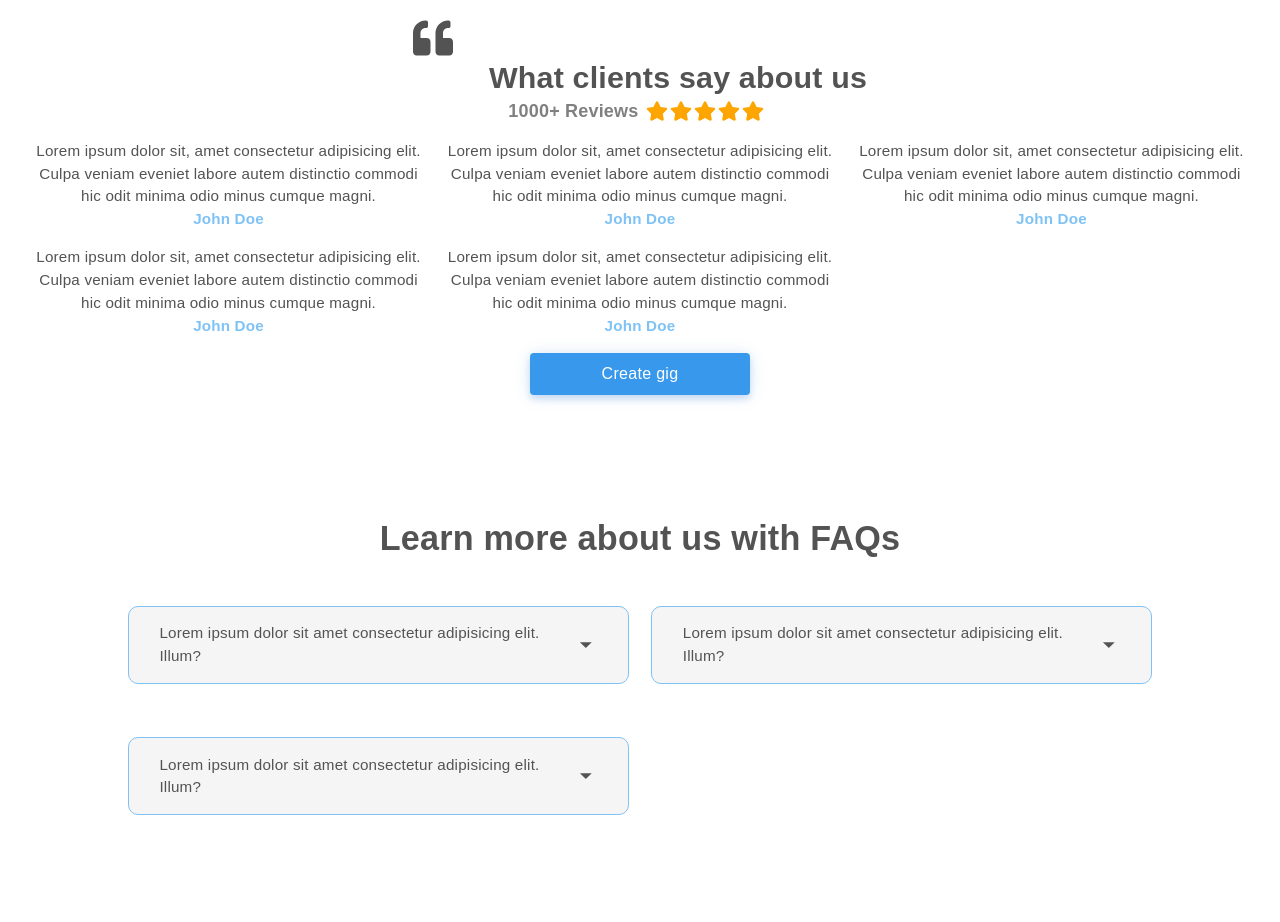
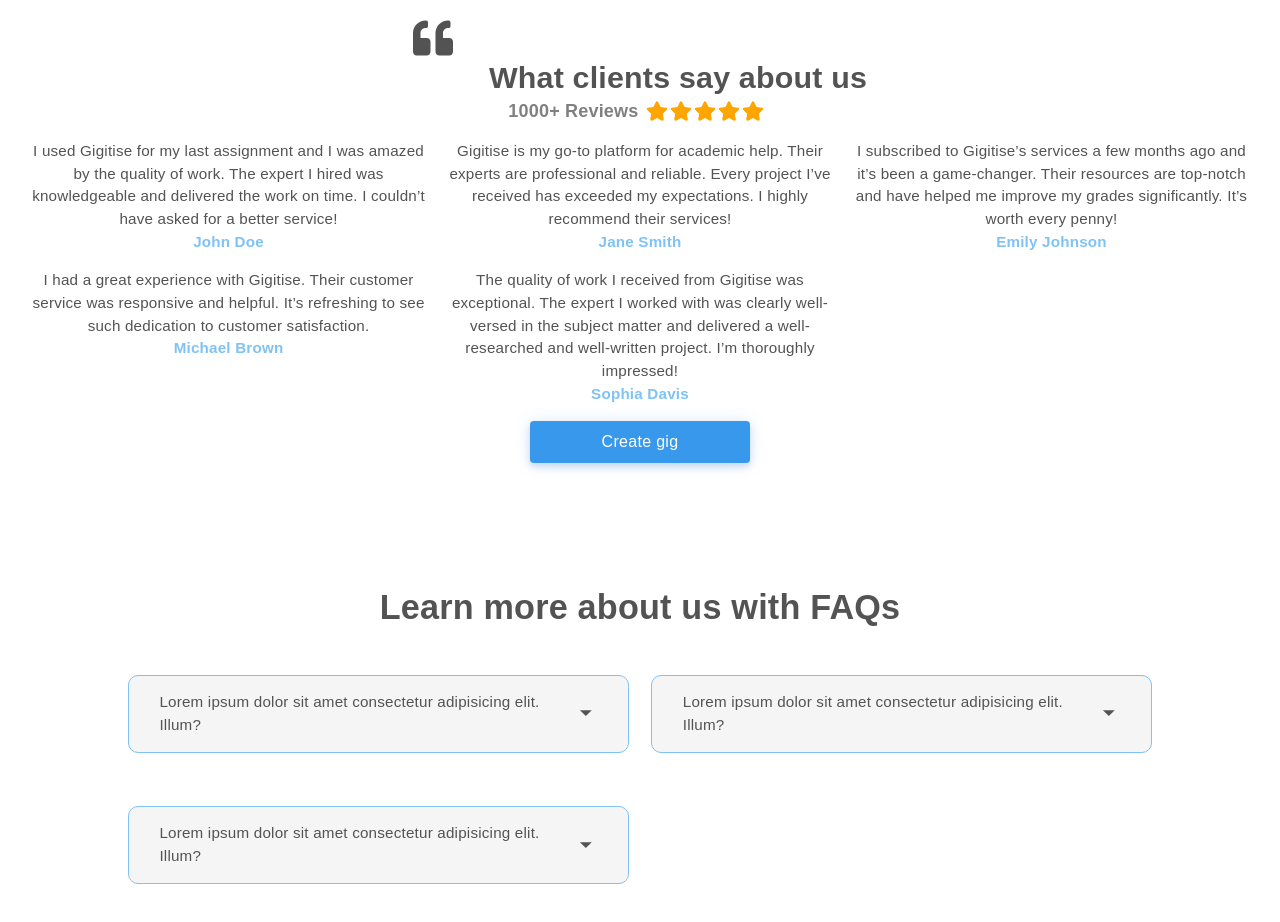
Before and after one commit to Gigitise/landing-page, a React (Vite) app: page / in a window 1280 px wide. Shown: the part 8060-8982 px from the top of the page. Built offline with nearby package versions, Linux system fonts and the light colour scheme.

Commit message:
Refactor Reviews  to dynamically render reviews

```diff
--- a/src/components/reviews/Reviews.jsx
+++ b/src/components/reviews/Reviews.jsx
@@ -1,7 +1,7 @@
 import { FaStar } from "react-icons/fa";
 import "./reviews.css";
 import { FaQuoteLeft } from "react-icons/fa";
-import { services } from "../../utils/utilities";
+import { reviews } from "../../utils/utilities";
 
 const Reviews = () => {
   return (
@@ -25,46 +25,12 @@
         </h3>
       </div>
       <div className="reviews">
-        <div className="review">
-          <p>
-            Lorem ipsum dolor sit, amet consectetur adipisicing elit. Culpa
-            veniam eveniet labore autem distinctio commodi hic odit minima odio
-            minus cumque magni.
-          </p>
-          <article>John Doe</article>
-        </div>
-        <div className="review">
-          <p>
-            Lorem ipsum dolor sit, amet consectetur adipisicing elit. Culpa
-            veniam eveniet labore autem distinctio commodi hic odit minima odio
-            minus cumque magni.
-          </p>
-          <article>John Doe</article>
-        </div>
-        <div className="review">
-          <p>
-            Lorem ipsum dolor sit, amet consectetur adipisicing elit. Culpa
-            veniam eveniet labore autem distinctio commodi hic odit minima odio
-            minus cumque magni.
-          </p>
-          <article>John Doe</article>
-        </div>
-        <div className="review">
-          <p>
-            Lorem ipsum dolor sit, amet consectetur adipisicing elit. Culpa
-            veniam eveniet labore autem distinctio commodi hic odit minima odio
-            minus cumque magni.
-          </p>
-          <article>John Doe</article>
-        </div>
-        <div className="review">
-          <p>
-            Lorem ipsum dolor sit, amet consectetur adipisicing elit. Culpa
-            veniam eveniet labore autem distinctio commodi hic odit minima odio
-            minus cumque magni.
-          </p>
-          <article>John Doe</article>
-        </div>
+        {reviews.map((review, reviewIndex) => (
+          <div className="review" key={reviewIndex}>
+            <p>{review.review}</p>
+            <article>{review.name}</article>
+          </div>
+        ))}
       </div>
       <button className=" mt-12 btn--blue_220 w-button">Create gig</button>
     </div>
--- a/src/utils/utilities.js
+++ b/src/utils/utilities.js
@@ -1,20 +1,23 @@
 export const reviews = [
   {
     name: "John Doe",
-    review: "Lorem ipsum",
+    review: "I used Gigitise for my last assignment and I was amazed by the quality of work. The expert I hired was knowledgeable and delivered the work on time. I couldn’t have asked for a better service!",
   },
   {
-    name: "John Doe",
-    review: "Lorem ipsum",
+    name: "Jane Smith",
+    review: "Gigitise is my go-to platform for academic help. Their experts are professional and reliable. Every project I’ve received has exceeded my expectations. I highly recommend their services!",
   },
   {
-    name: "John Doe",
-    review: "Lorem ipsum",
+    name: "Emily Johnson",
+    review: "I subscribed to Gigitise’s services a few months ago and it’s been a game-changer. Their resources are top-notch and have helped me improve my grades significantly. It’s worth every penny!",
   },
   {
-    name: "John Doe",
-    review: "Lorem ipsum",
+    name: "Michael Brown",
+    review: "I had a great experience with Gigitise. Their customer service was responsive and helpful. It’s refreshing to see such dedication to customer satisfaction.",
   },
+  {
+    name: "Sophia Davis",
+    review: "The quality of work I received from Gigitise was exceptional. The expert I worked with was clearly well-versed in the subject matter and delivered a well-researched and well-written project. I’m thoroughly impressed!"},
 ];
 
 export const services = [
```
